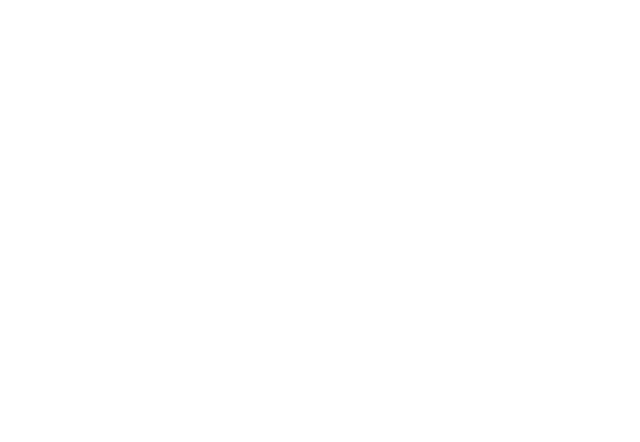
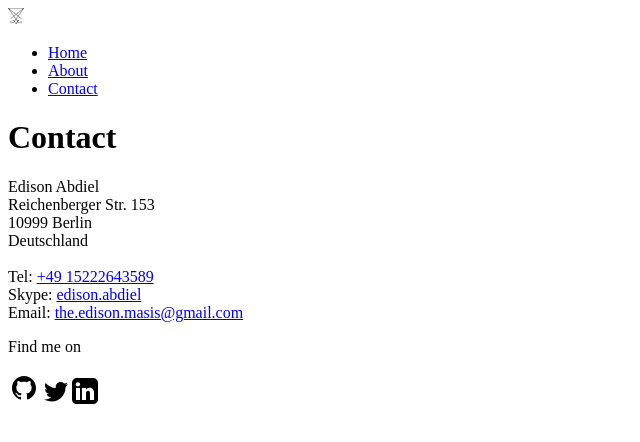
Before and after one commit to edisonabdiel/Hello-World-CareerFoundry, a plain HTML site: page contact.html in a window 1280 px wide. Shown: the whole page, without its empty margins (0-640 px from the left). Drawn offline with Linux system fonts and the light colour scheme.

Commit message:
Add contact info + links + svg clickable icons

```diff
--- a/about.html
+++ b/about.html
@@ -0,0 +1,38 @@
+<!DOCTYPE html>
+<html>
+
+<head>
+    <meta charset="utf-8" name="Hello World" description="a simple yet fun hands-on learning project">
+    <title>Hello World</title>
+    <link rel="shortcut icon" type="image/ico" href="assets/favicon.ico">
+</head>
+
+<body>
+    <div>
+        <nav>
+            <img src="assets/favicon-16x16.png" alt="logo">
+            <ul>
+                <li>
+                    <a href="index.html">Home</a>
+                </li>
+                <li>
+                    <a href="about.html">About</a>
+                </li>
+                <li>
+                    <a href="contact.html">Contact</a>
+                </li>
+            </ul>
+        </nav>
+        <div>
+            <h1>About</h1>
+        </div>
+        <footer>
+            <p>Find me on</p>
+            <a href="https://github.com/edisonabdiel" target="_blank"><img src="assets/icons8-github.svg" alt="github"></a>
+            <a href="#" target="_blank"><img src="assets/icons8-twitter.svg" alt="twitter"></a>
+            <a href="https://www.linkedin.com/in/edison-abdiel-32467b1a7/" target="_blank"><img src="assets/icons8-linkedin.svg" alt="linkedin"></a>
+        </footer>
+    </div>
+</body>
+
+</html>
--- a/contact.html
+++ b/contact.html
@@ -0,0 +1,48 @@
+<!DOCTYPE html>
+<html>
+
+<head>
+    <meta charset="utf-8" name="Hello World" description="a simple yet fun hands-on learning project">
+    <title>Hello World</title>
+    <link rel="shortcut icon" type="image/ico" href="assets/favicon.ico">
+</head>
+
+<body>
+    <div>
+        <nav>
+            <img src="assets/favicon-16x16.png" alt="logo">
+            <ul>
+                <li>
+                    <a href="index.html">Home</a>
+                </li>
+                <li>
+                    <a href="about.html">About</a>
+                </li>
+                <li>
+                    <a href="contact.html">Contact</a>
+                </li>
+            </ul>
+        </nav>
+        <div>
+            <h1>Contact</h1>
+            <div>
+                Edison Abdiel<br>
+                Reichenberger Str. 153<br>
+                10999 Berlin<br>
+                Deutschland<br>
+                <br>
+                Tel: <a href="tel:+4915222643589">+49 15222643589</a><br>
+                Skype: <a href="skype:edisonabdiel"> edison.abdiel</a><br>
+                Email: <a href="mailto:the.edison.masis@gmail.com">the.edison.masis@gmail.com</a>
+            </div>
+        </div>
+        <footer>
+            <p>Find me on</p>
+            <a href="https://github.com/edisonabdiel" target="_blank"><img src="assets/icons8-github.svg" alt="github"></a>
+            <a href="#" target="_blank"><img src="assets/icons8-twitter.svg" alt="twitter"></a>
+            <a href="https://www.linkedin.com/in/edison-abdiel-32467b1a7/" target="_blank"><img src="assets/icons8-linkedin.svg" alt="linkedin"></a>
+        </footer>
+    </div>
+</body>
+
+</html>
```
Also changed, not shown: index.html (+23 -15 lines), assets/icons8-github.svg (added), assets/icons8-linkedin.svg (added), assets/icons8-twitter.svg (added).
